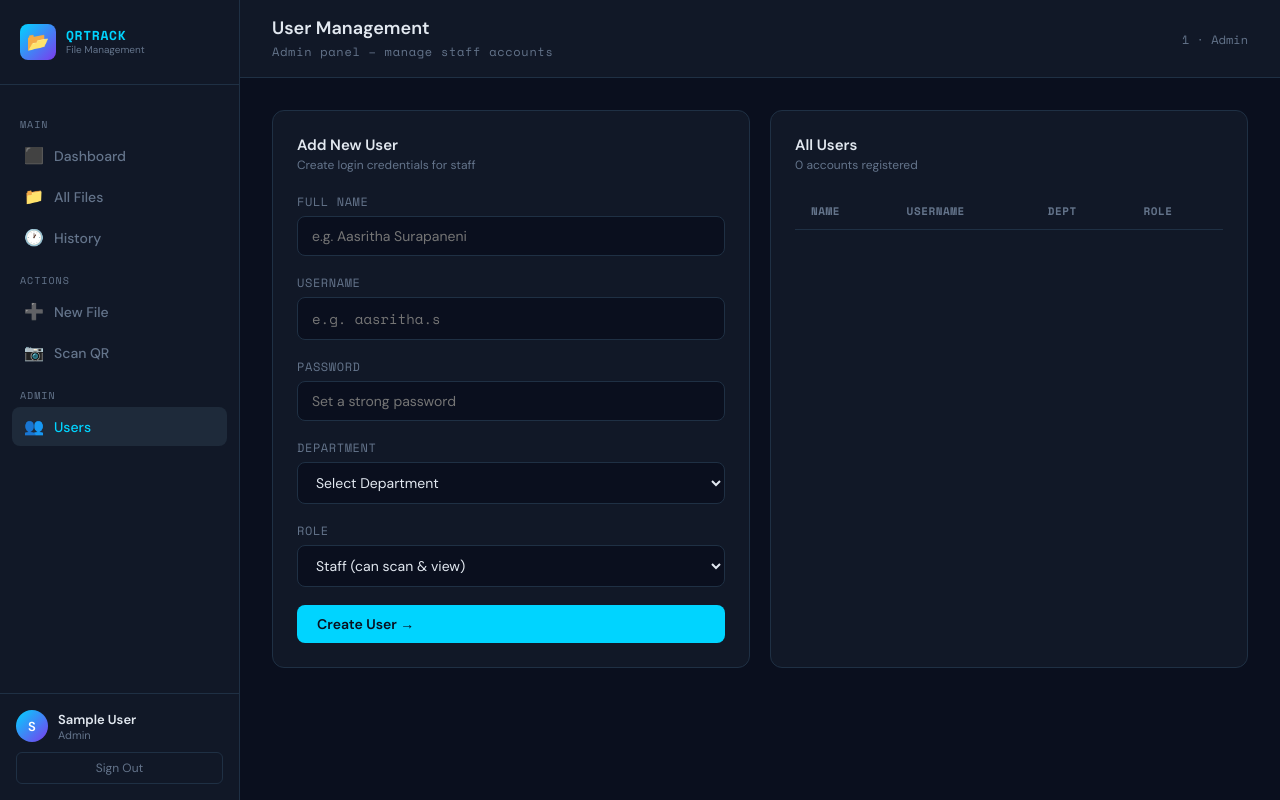
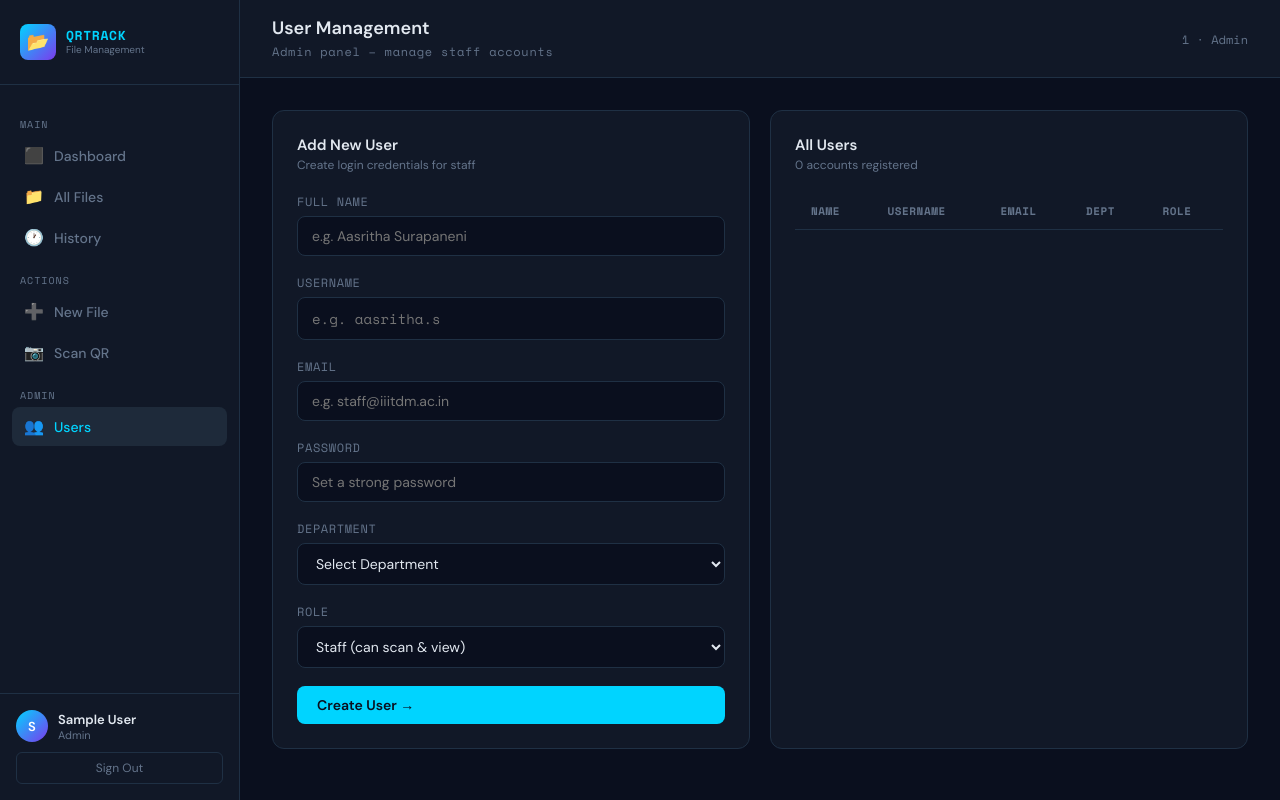
Before and after one commit to gouthami-2412/qrtrack, a Flask app: page /users in a window 1280 px wide. Run offline with Flask 3, Linux system fonts and the light colour scheme; the visitor is signed in with stand-in values (Sample User, id 1); data that the repository does not hold is empty; some libraries are stand-ins or nearby versions.

Commit message:
add email field to users

```diff
--- a/app.py
+++ b/app.py
@@ -98,6 +98,7 @@ def init_db():
         c.execute("ALTER TABLE movements ADD COLUMN IF NOT EXISTS reminder_status TEXT DEFAULT 'none'")
         c.execute("ALTER TABLE files ADD COLUMN IF NOT EXISTS due_date TEXT")
         c.execute("ALTER TABLE files ADD COLUMN IF NOT EXISTS qr_base64 TEXT")
+        c.execute("ALTER TABLE users ADD COLUMN IF NOT EXISTS email TEXT")
 
         admin_pw = hashlib.sha256("admin123".encode()).hexdigest()
         c.execute("""INSERT INTO users (username, password, role, full_name, department)
@@ -316,16 +317,17 @@ def signup():
         password  = hashlib.sha256(request.form["password"].encode()).hexdigest()
         full_name = request.form["full_name"].strip()
         dept      = request.form["department"].strip()
+        email     = request.form.get("email", "").strip()
         conn = get_db()
         try:
             if USE_POSTGRES:
                 c = conn.cursor()
-                c.execute("INSERT INTO users (username,password,role,full_name,department) VALUES (%s,%s,%s,%s,%s)",
-                          (username, password, "viewer", full_name, dept))
+                c.execute("INSERT INTO users (username,password,role,full_name,department,email) VALUES (%s,%s,%s,%s,%s,%s)",
+                          (username, password, "viewer", full_name, dept,email))
             else:
                 c = conn.cursor()
-                c.execute("INSERT INTO users (username,password,role,full_name,department) VALUES (?,?,?,?,?)",
-                          (username, password, "viewer", full_name, dept))
+                c.execute("INSERT INTO users (username,password,role,full_name,department,email) VALUES (?,?,?,?,?,?)",
+                          (username, password, "viewer", full_name, dept,email))
             conn.commit()
             flash("Account created successfully. Please login.", "success")
             return redirect("/login")
@@ -516,16 +518,17 @@ def users():
         role      = request.form["role"]
         full_name = request.form["full_name"].strip()
         dept      = request.form["department"].strip()
+        email     = request.form.get("email", "").strip()
         conn = get_db()
         try:
             if USE_POSTGRES:
                 c = conn.cursor()
-                c.execute("INSERT INTO users (username,password,role,full_name,department) VALUES (%s,%s,%s,%s,%s)",
-                          (username, password, role, full_name, dept))
+                c.execute("INSERT INTO users (username,password,role,full_name,department,email) VALUES (%s,%s,%s,%s,%s,%s)",
+                          (username, password, role, full_name, dept,email))
             else:
                 c = conn.cursor()
-                c.execute("INSERT INTO users (username,password,role,full_name,department) VALUES (?,?,?,?,?)",
-                          (username, password, role, full_name, dept))
+                c.execute("INSERT INTO users (username,password,role,full_name,department,email) VALUES (?,?,?,?,?,?)",
+                          (username, password, role, full_name, dept,email))
             conn.commit()
             flash(f"User '{username}' created!", "success")
         except Exception:
--- a/templates/signup.html
+++ b/templates/signup.html
@@ -174,6 +174,11 @@ input:focus{
 </div>
 
 <div class="form-group">
+<label>EMAIL</label>
+<input type="email" name="email" required>
+</div>
+
+<div class="form-group">
 <label>PASSWORD</label>
 <input type="password" name="password" required>
 </div>
--- a/templates/users.html
+++ b/templates/users.html
@@ -18,6 +18,10 @@
       <div class="form-group">
         <label>USERNAME</label>
         <input type="text" name="username" placeholder="e.g. aasritha.s" required style="font-family:var(--mono)">
+      </div>
+      <div class="form-group">
+        <label>EMAIL</label>
+        <input type="text" name="email" placeholder="e.g. staff@iiitdm.ac.in">
       </div>
       <div class="form-group">
         <label>PASSWORD</label>
@@ -63,6 +67,7 @@
         <tr>
           <th>NAME</th>
           <th>USERNAME</th>
+          <th>EMAIL</th>
           <th>DEPT</th>
           <th>ROLE</th>
         </tr>
@@ -79,6 +84,7 @@
             </div>
           </td>
           <td style="font-family:var(--mono);font-size:12px;color:var(--muted)">{{ u['username'] }}</td>
+          <td style="font-size:12px;color:var(--muted)">{{ u.get('email') or '—' }}</td>
           <td style="font-size:12px">{{ u['department'] }}</td>
           <td>
             {% if u['role'] == 'admin' %}
```
